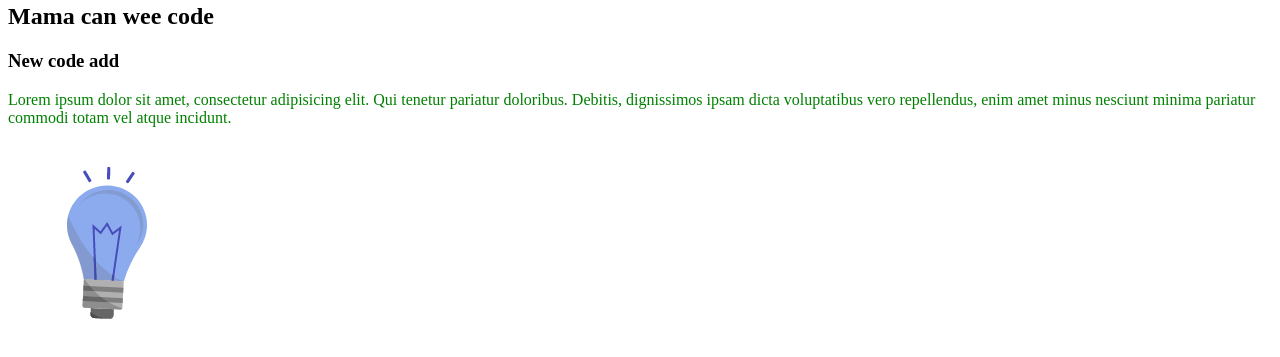
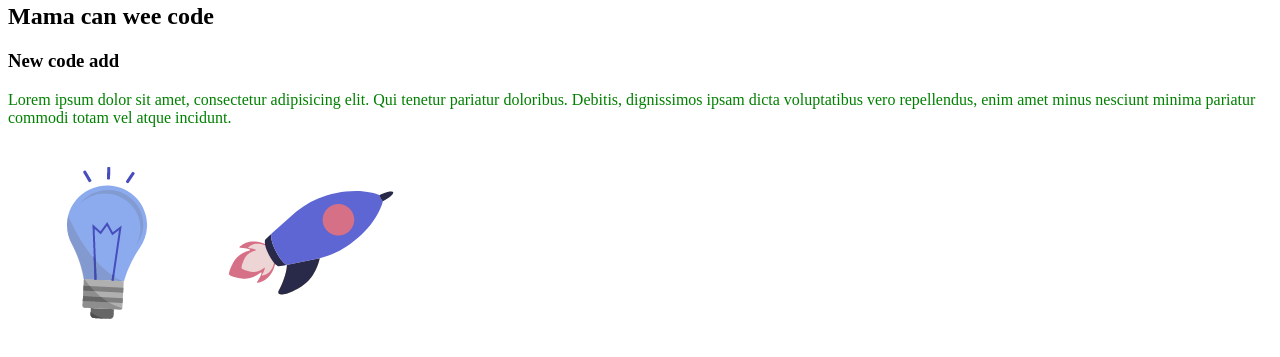
Before and after one commit to themarjanz/my-first-repo, a plain HTML site: page index.html in a window 1280 px wide. Shown: the part 81-438 px from the top of the page. Drawn offline with Linux system fonts and the light colour scheme.

Commit message:
images folder  added

```diff
--- a/index.html
+++ b/index.html
@@ -13,5 +13,6 @@
     <h3>New code add</h3>
     <p>Lorem ipsum dolor sit amet, consectetur adipisicing elit. Qui tenetur pariatur doloribus. Debitis, dignissimos ipsam dicta voluptatibus vero repellendus, enim amet minus nesciunt minima pariatur commodi totam vel atque incidunt.</p>
     <img src="pic-1.png" alt="">
+    <img src="images/pic-3.png" alt="">
 </body>
 </html>
```
Also changed, not shown: images/pic-3.png (renamed from pic-3.png).
